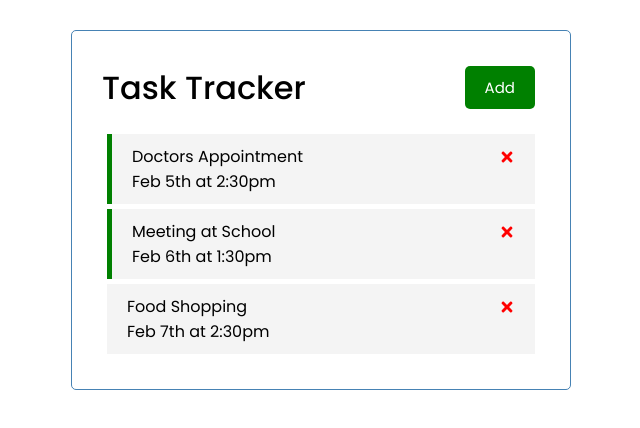
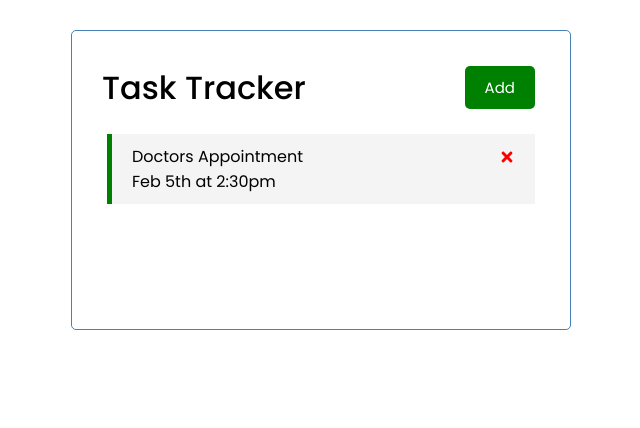
Before and after one commit to Officialibn1/Task-Tracker, a React (Create React App) app: page / in a window 1280 px wide. Shown: the top 428 px of the page, without its empty margins (319-959 px from the left). Built offline with nearby package versions, Linux system fonts and the light colour scheme; data requests are answered from the project's data file.

Commit message:
delete from server

```diff
--- a/db.json
+++ b/db.json
@@ -5,18 +5,6 @@
       "text": "Doctors Appointment",
       "day": "Feb 5th at 2:30pm",
       "reminder": true
-  },
-  {
-      "id": 2,
-      "text": "Meeting at School",
-      "day": "Feb 6th at 1:30pm",
-      "reminder": true
-  },
-  {
-      "id": 3,
-      "text": "Food Shopping",
-      "day": "Feb 7th at 2:30pm",
-      "reminder": false
-  }
+    }
   ]
 }
--- a/src/App.js
+++ b/src/App.js
@@ -37,7 +37,13 @@
 }
 
 // Delete Task
-const deleteTask = (id) => {
+const deleteTask = async (id) => {
+  await
+  fetch(`http://localhost:5000/tasks/${id}`,
+        {
+          method: 'DELETE'
+        })
+
   setTasks(tasks.filter((task) => task.id !== id))
 
 
```
